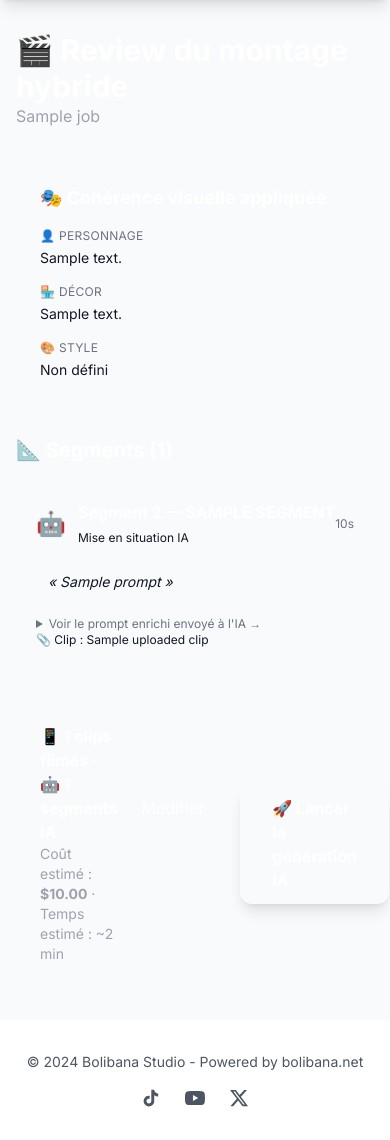
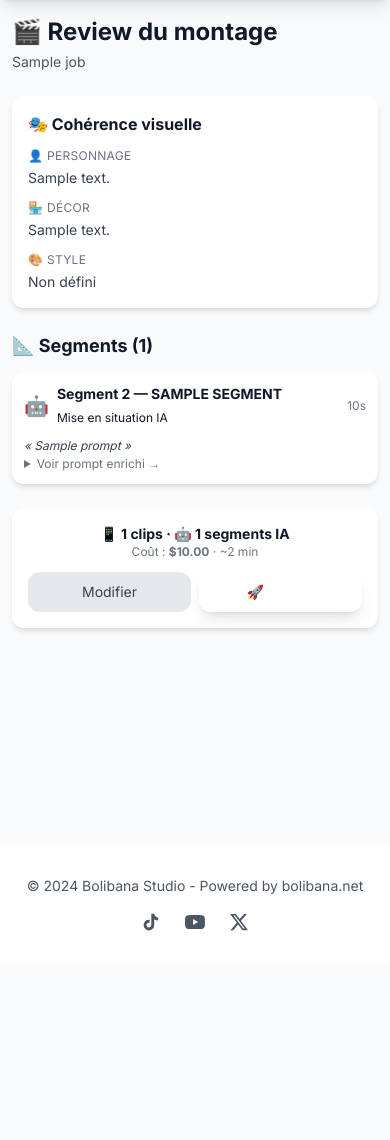
Before and after one commit to DJIMIGA/latigue, a Django app: template marketing/templates/marketing/hybrid_review.html in a window 390 px wide. Shown: the part 64-1204 px from the top of the page. After the commit the page ends 995 px from the top, so only its background shows below. Run offline with Django 4.2, Linux system fonts and the light colour scheme; the template is opened without the code that fills it: most values are stand-ins (such as "Sample title", 1, 10 or a date in 2020).

Commit message:
Responsive: hybrid_setup + hybrid_review mobile-first, sticky submit, inline styles for button colors

```diff
--- a/marketing/templates/marketing/hybrid_review.html
+++ b/marketing/templates/marketing/hybrid_review.html
@@ -4,100 +4,95 @@
 {% block title %}🎬 Review — {{ job.title }}{% endblock %}
 
 {% block content %}
-<div class="max-w-5xl mx-auto px-4 py-8">
+<div class="max-w-5xl mx-auto px-3 sm:px-6 lg:px-8 py-4 sm:py-8">
 
-    <div class="mb-8">
-        <h1 class="text-3xl font-bold text-white">🎬 Review du montage hybride</h1>
-        <p class="text-gray-400 mt-2">{{ job.title }}</p>
+    <div class="mb-6 sm:mb-8">
+        <h1 class="text-2xl sm:text-3xl font-bold text-gray-900 dark:text-white">🎬 Review du montage</h1>
+        <p class="text-gray-600 dark:text-gray-400 mt-1 text-sm sm:text-base">{{ job.title }}</p>
     </div>
 
     <!-- Cohérence visuelle -->
-    <div class="bg-gray-800 rounded-xl border border-purple-500/30 p-6 mb-8">
-        <h2 class="text-lg font-bold text-white mb-4">🎭 Cohérence visuelle appliquée</h2>
-        <div class="grid grid-cols-1 md:grid-cols-3 gap-4">
+    <div class="bg-white dark:bg-gray-800 rounded-xl shadow-md border border-indigo-200 dark:border-purple-500/30 p-4 sm:p-6 mb-6 sm:mb-8">
+        <h2 class="text-base sm:text-lg font-bold text-gray-900 dark:text-white mb-3 sm:mb-4">🎭 Cohérence visuelle</h2>
+        <div class="space-y-3 sm:space-y-0 sm:grid sm:grid-cols-3 sm:gap-4">
             <div>
                 <p class="text-xs text-gray-500 uppercase tracking-wide">👤 Personnage</p>
-                <p class="text-gray-300 text-sm mt-1">{{ job.character_description|default:"Non défini" }}</p>
+                <p class="text-gray-700 dark:text-gray-300 text-sm mt-1">{{ job.character_description|default:"Non défini" }}</p>
             </div>
             <div>
                 <p class="text-xs text-gray-500 uppercase tracking-wide">🏪 Décor</p>
-                <p class="text-gray-300 text-sm mt-1">{{ job.scene_description|default:"Non défini" }}</p>
+                <p class="text-gray-700 dark:text-gray-300 text-sm mt-1">{{ job.scene_description|default:"Non défini" }}</p>
             </div>
             <div>
                 <p class="text-xs text-gray-500 uppercase tracking-wide">🎨 Style</p>
-                <p class="text-gray-300 text-sm mt-1">{{ job.visual_style|default:"Non défini" }}</p>
+                <p class="text-gray-700 dark:text-gray-300 text-sm mt-1">{{ job.visual_style|default:"Non défini" }}</p>
             </div>
         </div>
     </div>
 
     <!-- Segments -->
-    <div class="space-y-4 mb-8">
-        <h2 class="text-xl font-bold text-white">📐 Segments ({{ segments|length }})</h2>
+    <div class="space-y-3 sm:space-y-4 mb-6 sm:mb-8">
+        <h2 class="text-lg sm:text-xl font-bold text-gray-900 dark:text-white">📐 Segments ({{ segments|length }})</h2>
 
         {% for item in segments %}
-        <div class="bg-gray-800 rounded-xl border {% if item.segment.source_type == 'uploaded_clip' %}border-blue-500/30{% else %}border-green-500/30{% endif %} p-5">
-            <div class="flex items-center justify-between mb-3">
-                <div class="flex items-center gap-3">
-                    <span class="text-2xl">
+        <div class="bg-white dark:bg-gray-800 rounded-xl shadow-md border {% if item.segment.source_type == 'uploaded_clip' %}border-blue-200 dark:border-blue-500/30{% else %}border-green-200 dark:border-green-500/30{% endif %} p-3 sm:p-5">
+            <div class="flex items-center gap-2 sm:gap-3 mb-2 sm:mb-3">
+                <span class="text-xl sm:text-2xl">
                     {% if item.segment.source_type == 'uploaded_clip' %}📱{% else %}🤖{% endif %}
                 </span>
-                    <div>
-                        <h3 class="text-white font-bold">
+                <div class="flex-1 min-w-0">
+                    <h3 class="text-gray-900 dark:text-white font-bold text-sm sm:text-base truncate">
                         Segment {{ item.segment.segment_index|add:1 }} — {{ item.segment.segment_name|upper }}
                     </h3>
-                        <span class="text-xs {% if item.segment.source_type == 'uploaded_clip' %}text-blue-400{% else %}text-green-400{% endif %}">
+                    <span class="text-xs {% if item.segment.source_type == 'uploaded_clip' %}text-blue-600 dark:text-blue-400{% else %}text-green-600 dark:text-green-400{% endif %}">
                         {% if item.segment.source_type == 'uploaded_clip' %}Clip filmé{% else %}Mise en situation IA{% endif %}
                     </span>
-                    </div>
                 </div>
                 <span class="text-xs text-gray-500 font-mono">{{ item.segment.duration }}s</span>
             </div>
 
-            <!-- Script text -->
-            <div class="bg-gray-900/50 rounded-lg p-3 border-l-4 border-purple-500 mb-3">
-                <p class="text-gray-300 text-sm italic">« {{ item.segment.prompt }} »</p>
+            <div class="bg-indigo-50 dark:bg-gray-900/50 rounded-lg p-2.5 sm:p-3 border-l-4 border-indigo-500 dark:border-purple-500">
+                <p class="text-gray-700 dark:text-gray-300 text-xs sm:text-sm italic leading-relaxed">« {{ item.segment.prompt }} »</p>
             </div>
 
             {% if item.enriched_prompt %}
-            <!-- Prompt enrichi (segments IA seulement) -->
             <details class="mt-2">
                 <summary class="text-xs text-gray-500 cursor-pointer hover:text-gray-400">
-                    Voir le prompt enrichi envoyé à l'IA →
+                    Voir prompt enrichi →
                 </summary>
-                <div class="bg-green-900/20 rounded-lg p-3 mt-2 border border-green-500/20">
-                    <p class="text-green-300/80 text-xs font-mono">{{ item.enriched_prompt }}</p>
+                <div class="bg-green-50 dark:bg-green-900/20 rounded-lg p-2.5 mt-2 border border-green-200 dark:border-green-500/20">
+                    <p class="text-green-700 dark:text-green-300/80 text-xs font-mono leading-relaxed break-words">{{ item.enriched_prompt }}</p>
                 </div>
             </details>
-            {% endif %}
-
-            {% if item.segment.uploaded_clip %}
-            <p class="text-blue-400 text-xs mt-2">📎 Clip : {{ item.segment.uploaded_clip.name }}</p>
             {% endif %}
         </div>
         {% endfor %}
     </div>
 
-    <!-- Actions -->
-    <div class="bg-gray-800 rounded-xl p-6 border border-gray-700 flex justify-between items-center">
-        <div>
-            <p class="text-white font-bold">
-                📱 {{ clip_count }} clips filmés  ·  🤖 {{ ai_count }} segments IA
+    <!-- Actions — sticky sur mobile -->
+    <div class="bg-white dark:bg-gray-800 rounded-xl shadow-md p-4 sm:p-6 border border-gray-200 dark:border-gray-700 sticky bottom-0 z-10">
+        <div class="flex flex-col sm:flex-row justify-between items-center gap-3">
+            <div class="text-center sm:text-left">
+                <p class="text-gray-900 dark:text-white font-bold text-sm">
+                    📱 {{ clip_count }} clips · 🤖 {{ ai_count }} segments IA
                 </p>
-            <p class="text-gray-400 text-sm">
-                Coût estimé : <span class="text-green-400 font-bold">${{ estimated_cost|floatformat:2 }}</span>
-                · Temps estimé : ~{{ ai_count|add:ai_count }} min
+                <p class="text-gray-500 text-xs">
+                    Coût : <span class="text-green-600 dark:text-green-400 font-bold">${{ estimated_cost|floatformat:2 }}</span>
+                    · ~{{ ai_count|add:ai_count }} min
                 </p>
             </div>
-        <div class="flex gap-3">
+            <div class="flex gap-2 w-full sm:w-auto">
                 <a href="{% url 'marketing:dashboard' %}"
-               class="bg-gray-700 hover:bg-gray-600 text-white py-3 px-6 rounded-xl transition-all">
+                   class="flex-1 sm:flex-none text-center bg-gray-200 dark:bg-gray-700 hover:bg-gray-300 dark:hover:bg-gray-600 text-gray-700 dark:text-gray-300 py-2.5 sm:py-3 px-4 sm:px-6 rounded-xl transition-all text-sm">
                     Modifier
                 </a>
                 <a href="{% url 'marketing:hybrid_generate' pk=job.pk %}"
-               class="bg-gradient-to-r from-green-600 to-emerald-600 hover:from-green-500 hover:to-emerald-500 text-white font-bold py-3 px-8 rounded-xl transition-all shadow-lg hover:shadow-green-500/25">
-                🚀 Lancer la génération IA
+                   class="flex-1 sm:flex-none text-center bg-gradient-to-r from-green-600 to-emerald-600 hover:from-green-500 hover:to-emerald-500 font-bold py-2.5 sm:py-3 px-4 sm:px-8 rounded-xl transition-all shadow-lg text-sm sm:text-base"
+                   style="color: white !important;">
+                    🚀 Lancer
                 </a>
             </div>
         </div>
     </div>
+</div>
 {% endblock %}
```
Also changed, not shown: marketing/templates/marketing/hybrid_setup.html (+88 -93 lines). Lines whose indentation alone changed are shown as unchanged.
